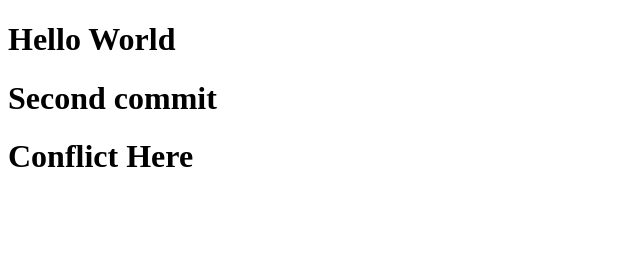
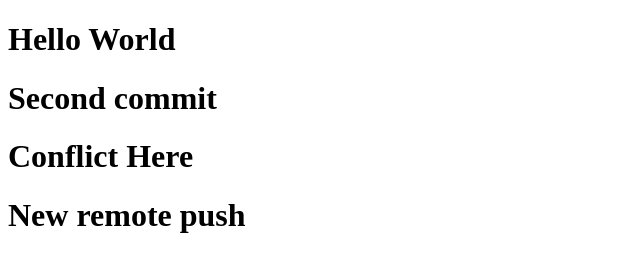
Before and after one commit to ConGiansBay/HelloWorld, a plain HTML site: page index.html in a window 1280 px wide. Shown: the whole page, without its empty margins (0-640 px from the left). Drawn offline with Linux system fonts and the light colour scheme.

Commit message:
new remote push

```diff
--- a/index.html
+++ b/index.html
@@ -10,5 +10,6 @@
     <h1>Hello World</h1>
     <h1>Second commit</h1>
     <h1>Conflict Here</h1>
+    <h1>New remote push</h1>
 </body>
 </html>
```
Also changed, not shown: 1 other file.
